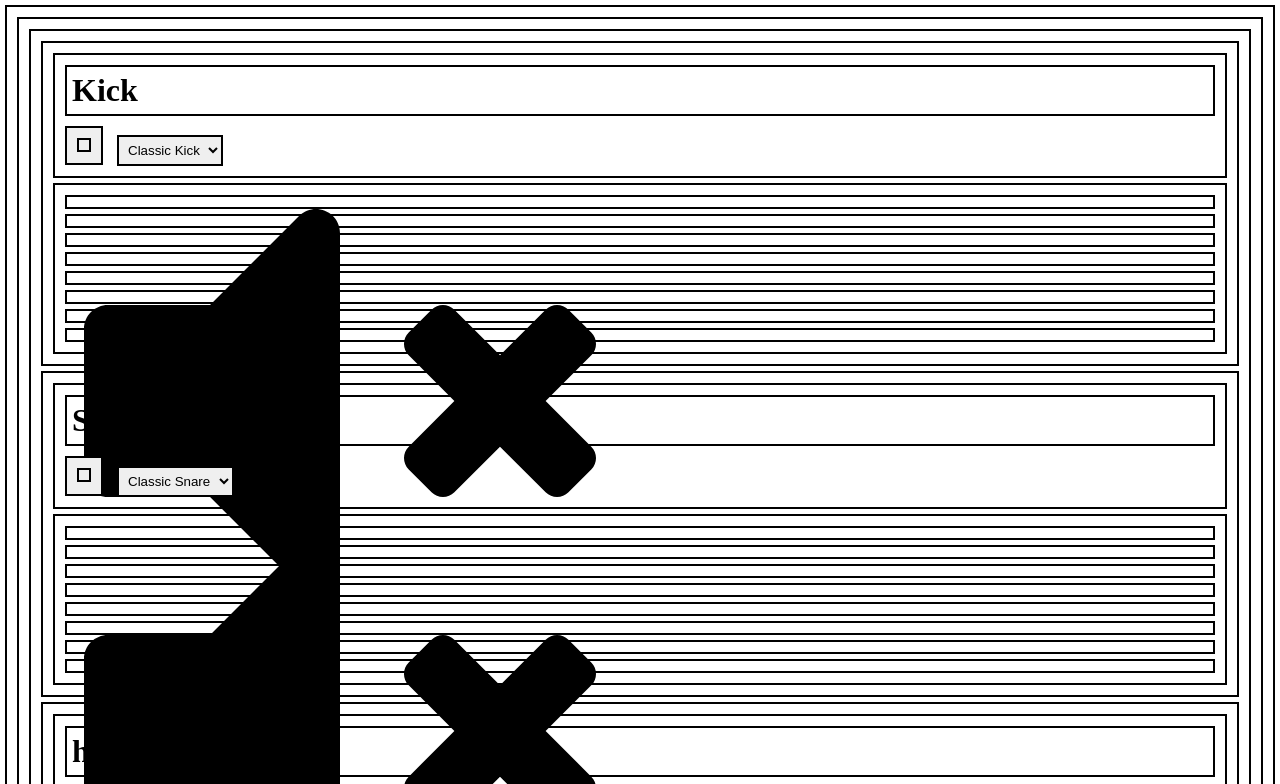
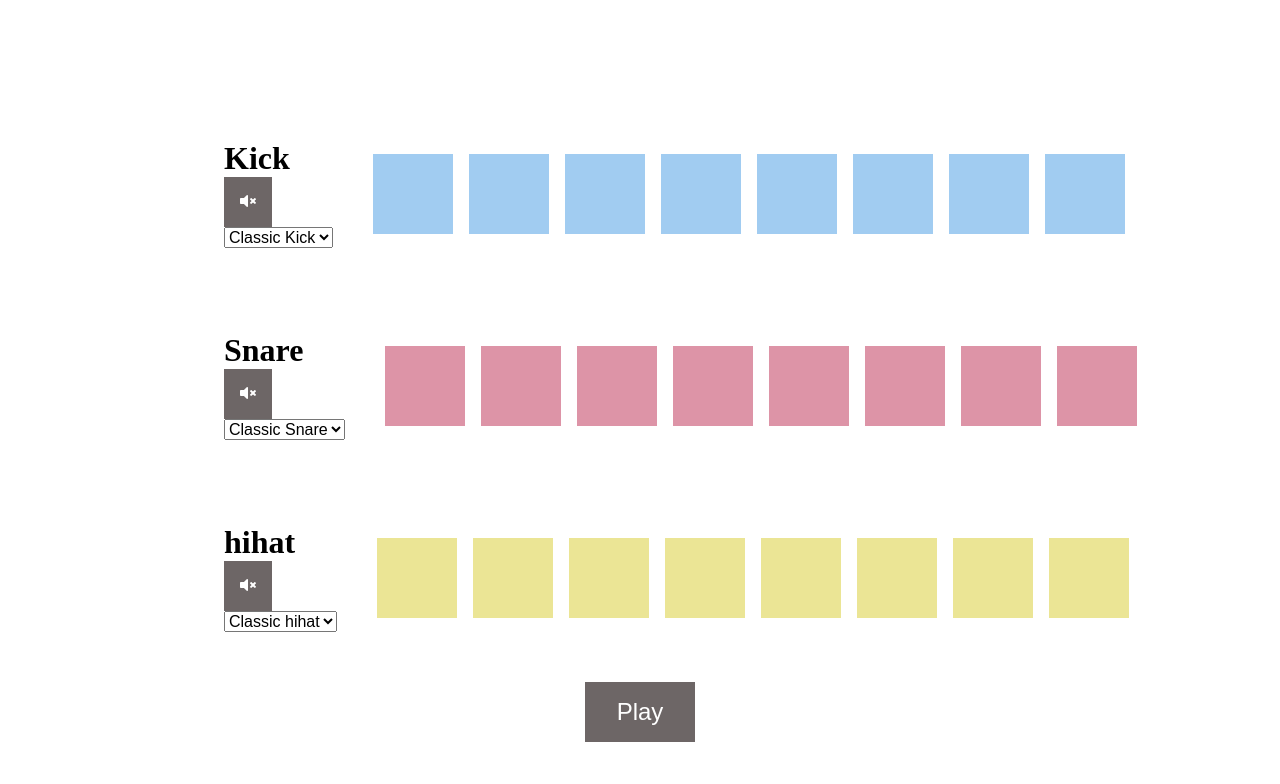
Before and after one commit to MassDo/Beatmaker, a plain HTML site: page index.html in a window 1280 px wide. Shown: the top 784 px of the page. Drawn offline with Linux system fonts and the light colour scheme.

Commit message:
add basic css

```diff
--- a/style.css
+++ b/style.css
@@ -1,6 +1,98 @@
 * {
-  margin: 5px;
-  padding: 5px;
+  margin: 0px;
+  padding: 0px;
   box-sizing: border-box;
-  border: 2px solid black;
+  /* border: 2px solid black; */
 }
+.body {
+  font-family: sans-serif;
+}
+.sequencer {
+  display: flex;
+  flex-direction: column;
+  min-height: 100vh;
+  align-items: center;
+  justify-content: center;
+}
+i,
+svg {
+  pointer-events: none;
+}
+
+/* TRACK */
+.kick-track,
+.snare-track,
+.hihat-track {
+  display: flex;
+  width: 70%;
+  align-items: center;
+  justify-content: space-between;
+  margin-top: 5rem;
+}
+/* CONTROLS into trackpad */
+.controls {
+  flex: 1;
+  display: flex;
+  align-items: center;
+  justify-content: space-between;
+  flex-flow: wrap;
+  margin: 0rem 2rem;
+}
+.controls button {
+  padding: 1rem;
+  border: none;
+  background-color: rgb(109, 102, 102);
+  color: white;
+  font-size: 1rem;
+  cursor: pointer;
+  transition: all 0.5s ease;
+}
+select {
+  pad: 1rem;
+  font-size: 1rem;
+}
+/* PAD into trackpad */
+.kick,
+.snare,
+.hihat {
+  display: flex;
+}
+.kick-pad,
+.snare-pad,
+.hihat-pad {
+  width: 5rem;
+  height: 5rem;
+  margin: 1rem 0.5rem;
+  cursor: pointer;
+}
+.kick-pad {
+  background-color: #a1ccf1;
+}
+.snare-pad {
+  background-color: #dd94a7;
+}
+.hihat-pad {
+  background-color: #ebe595;
+}
+.kick-pad.active {
+  background-color: #0b88f5;
+}
+.snare-pad.active {
+  background-color: #df0741;
+}
+.hihat-pad.active {
+  background-color: #f5e509;
+}
+.pad {
+  transition: all 0.5s ease;
+}
+/* PLAY BUTTON */
+.play {
+  padding: 1rem 2rem;
+  font-size: 1.5rem;
+  background-color: rgb(109, 102, 102);
+  color: white;
+  border: none;
+  cursor: pointer;
+  margin-top: 3rem;
+}
```
